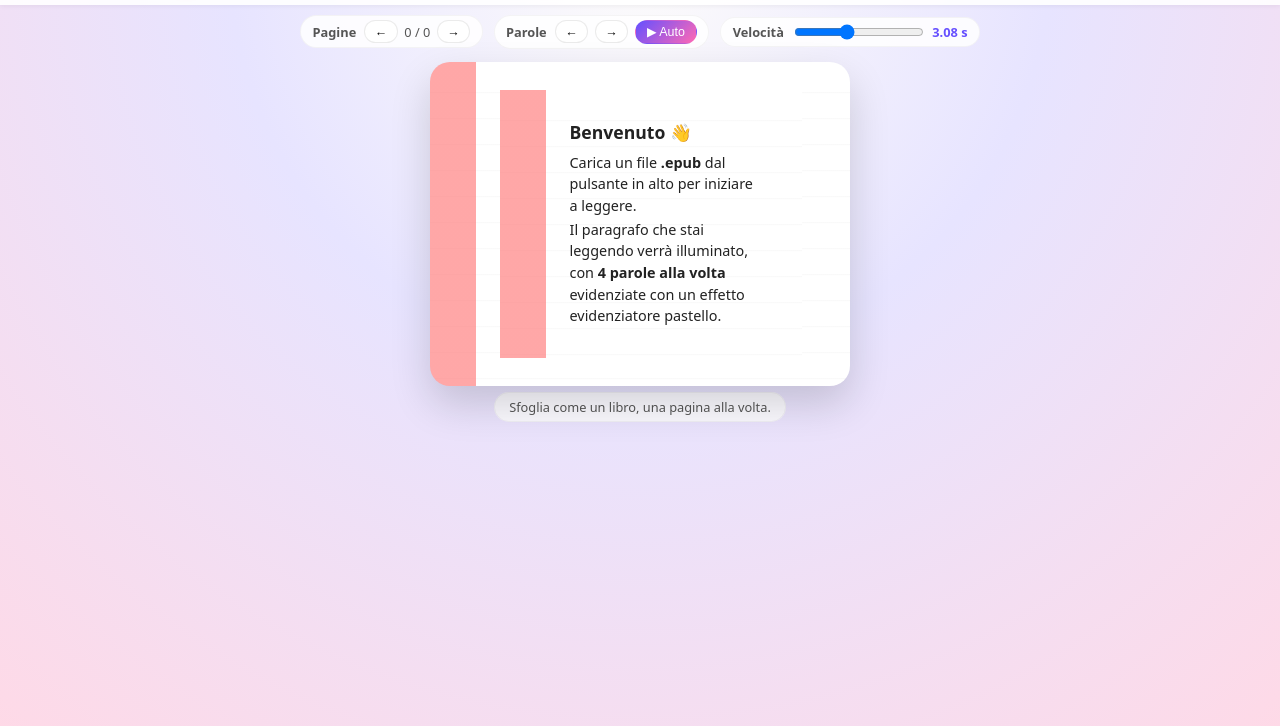
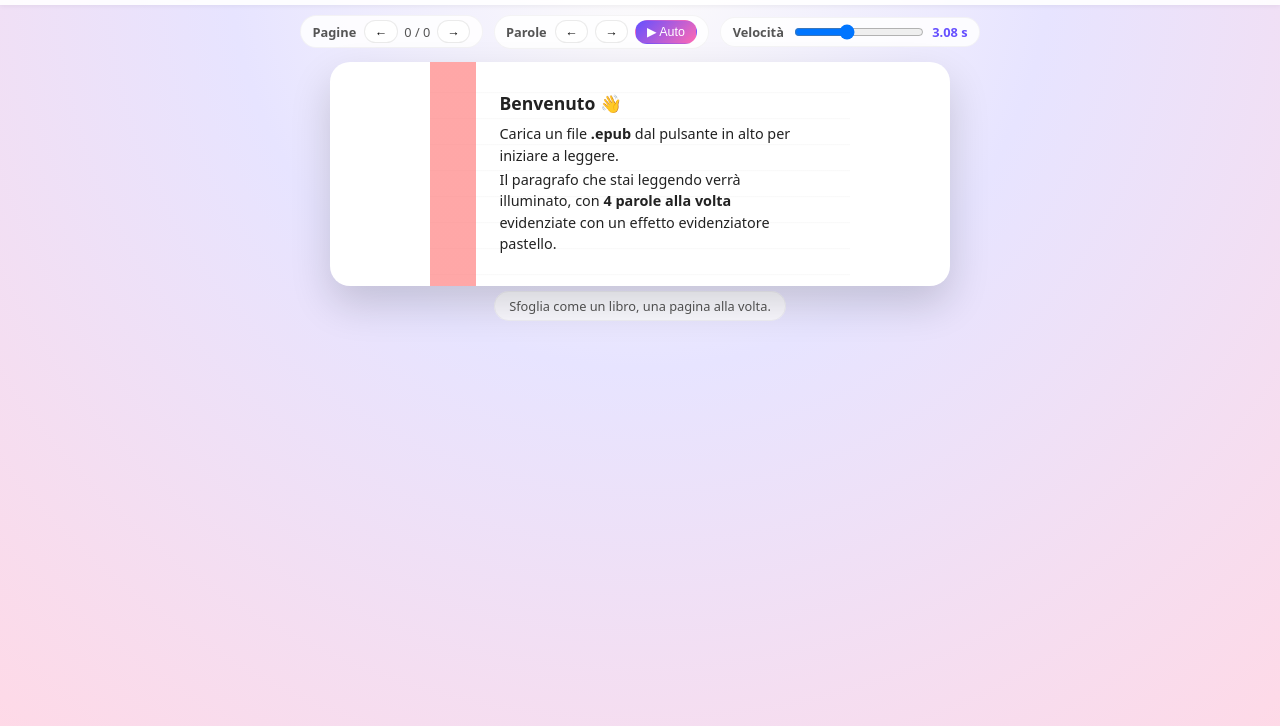
Before and after one commit to alessi90s/lettore-epub, a plain HTML site: page index.html in a window 1280 px wide. Shown: the part 42-768 px from the top of the page. Drawn offline with nearby package versions, Linux system fonts and the light colour scheme.

Commit message:
Update index.html

```diff
--- a/index.html
+++ b/index.html
@@ -52,12 +52,14 @@
     </section>
 
     <section class="book-area">
-      <div class="book-page" id="pageContainer">
-        <div class="page-inner">
+      <div class="book-page">
+        <!-- Questo è il contenitore del testo + quaderno -->
+        <div class="page-inner" id="pageContainer">
           <div class="placeholder">
             <h1>Benvenuto 👋</h1>
             <p>Carica un file <strong>.epub</strong> dal pulsante in alto per iniziare a leggere.</p>
-            <p>Il paragrafo che stai leggendo verrà illuminato, con <strong>4 parole alla volta</strong> evidenziate con un effetto evidenziatore pastello.</p>
+            <p>Il paragrafo che stai leggendo verrà illuminato, con
+              <strong>4 parole alla volta</strong> evidenziate con un effetto evidenziatore pastello.</p>
           </div>
         </div>
       </div>
```
